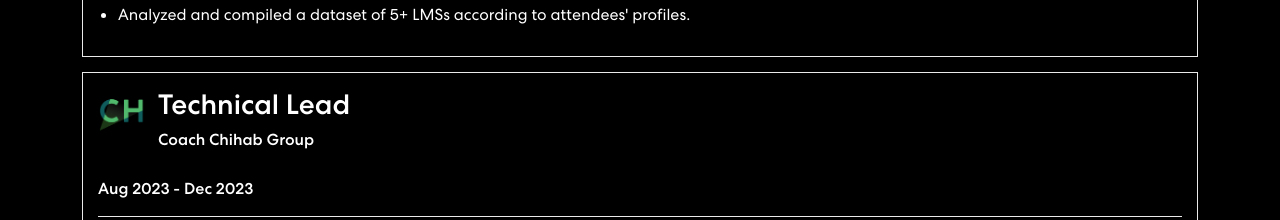
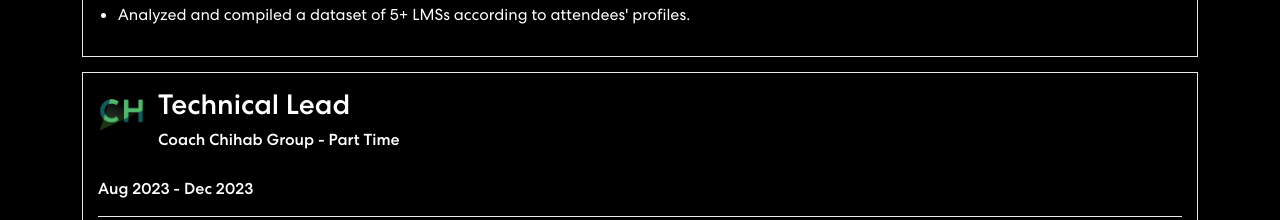
Before and after one commit to Ossama-E/portfolio, a React (Create React App) app: page / in a window 1280 px wide. Shown: the part 1320-1540 px from the top of the page. Built offline with nearby package versions, Linux system fonts and the light colour scheme.

Commit message:
updated job

```diff
--- a/src/components/Tabs.js
+++ b/src/components/Tabs.js
@@ -55,7 +55,7 @@ export const Info = () => {
          toDate: "Present",
       },
       {
-         companyName: "Coach Chihab Group",
+         companyName: "Coach Chihab Group - Part Time",
          jobTitle: "Technical Lead",
          companyLogo: CCG,
          jobDescription: [
```
